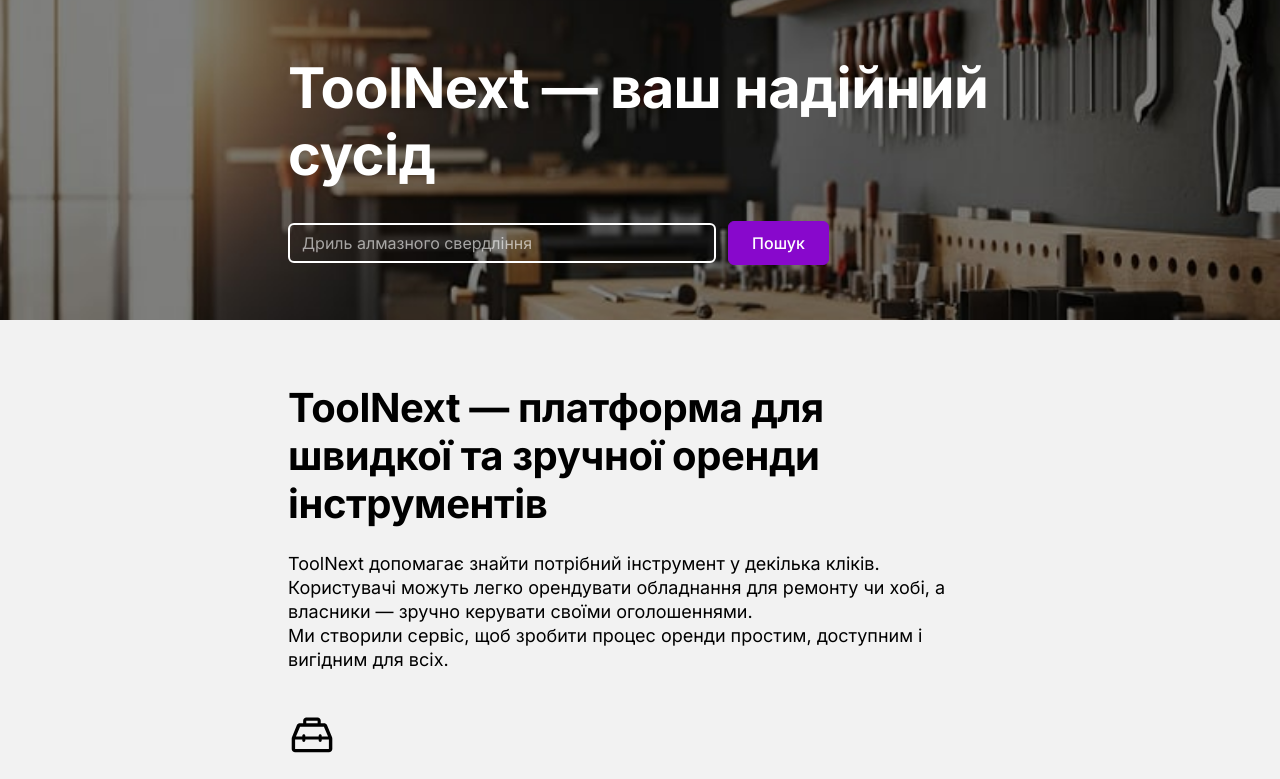
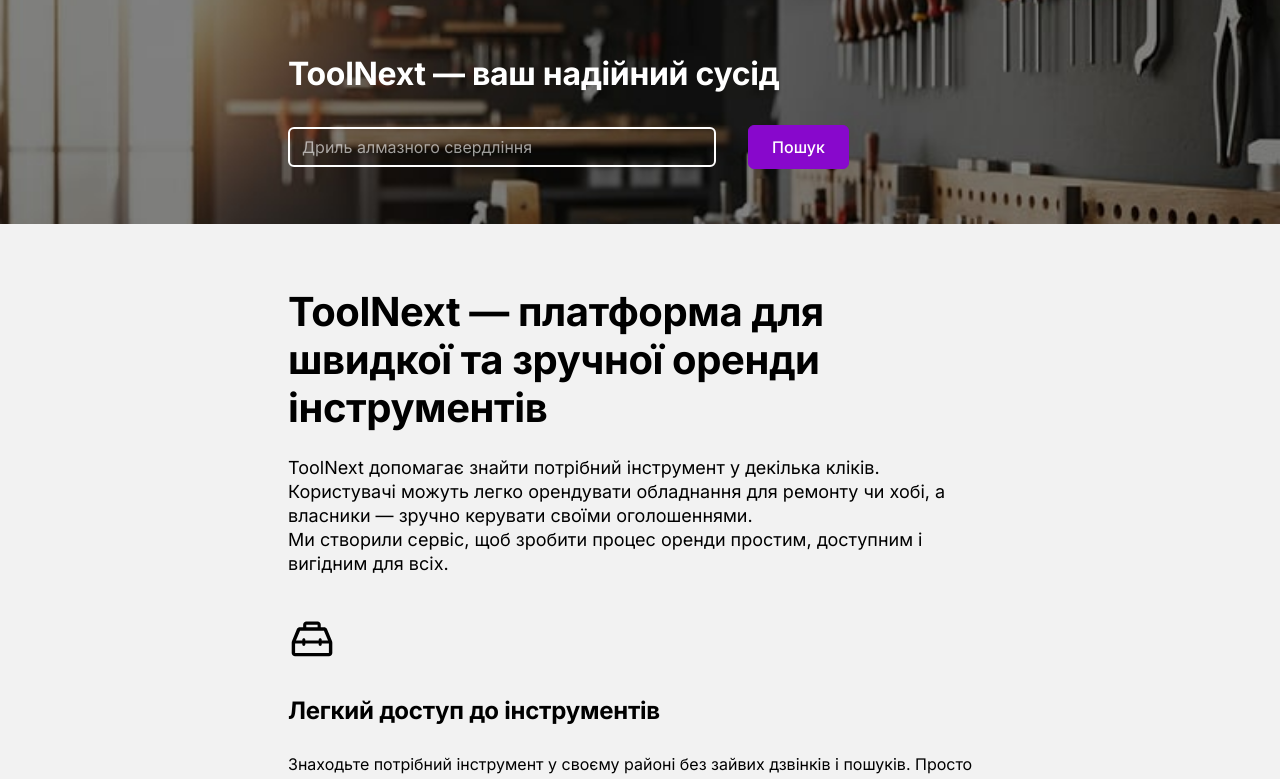
Before and after one commit to Mykhailenko-Oleksandr/tool-next, a Next.js app: page / in a window 1280 px wide. Shown: the top 779 px of the page. Built offline with nearby package versions, Linux system fonts and the light colour scheme.

Commit message:
fix style

```diff
--- a/components/Hero/Hero.module.css
+++ b/components/Hero/Hero.module.css
@@ -1,6 +1,6 @@
 .hero {
   background: url("/images/hero-mob.jpg") center/cover no-repeat;
-  padding: 55px 0;
+  padding: 42px 0;
   margin: 0 auto;
   width: 100%;
 }
@@ -16,6 +16,7 @@
 @media only screen and (min-width: 768px) {
   .hero {
     background: url("/images/hero-tab.jpg") center/cover no-repeat;
+    padding: 55px 0;
   }
 
   @media screen and (min-resolution: 2dppx),
@@ -63,7 +64,7 @@
 }
 
 .hero-title {
-  font-size: 56px;
+  font-size: 40px;
   line-height: 1.2;
   letter-spacing: -0.01em;
   color: var(--color-white);
@@ -74,11 +75,13 @@
 @media only screen and (min-width: 768px) {
   .hero-title {
     width: 704px;
+    font-size: 32px;
   }
 }
 
 @media only screen and (min-width: 1440px) {
   .hero-title {
+    font-size: 48px;
     text-align: center;
     width: 902px;
   }
--- a/components/SearchBar/SearchBar.module.css
+++ b/components/SearchBar/SearchBar.module.css
@@ -1,7 +1,7 @@
 .search-form {
   display: flex;
   flex-direction: column;
-  gap: 12px;
+  gap: 24px;
   width: 100%;
   max-width: 600px;
 }
@@ -10,6 +10,7 @@
   .search-form {
     align-items: center;
     flex-direction: row;
+    gap: 32px;
   }
 }
 
```
